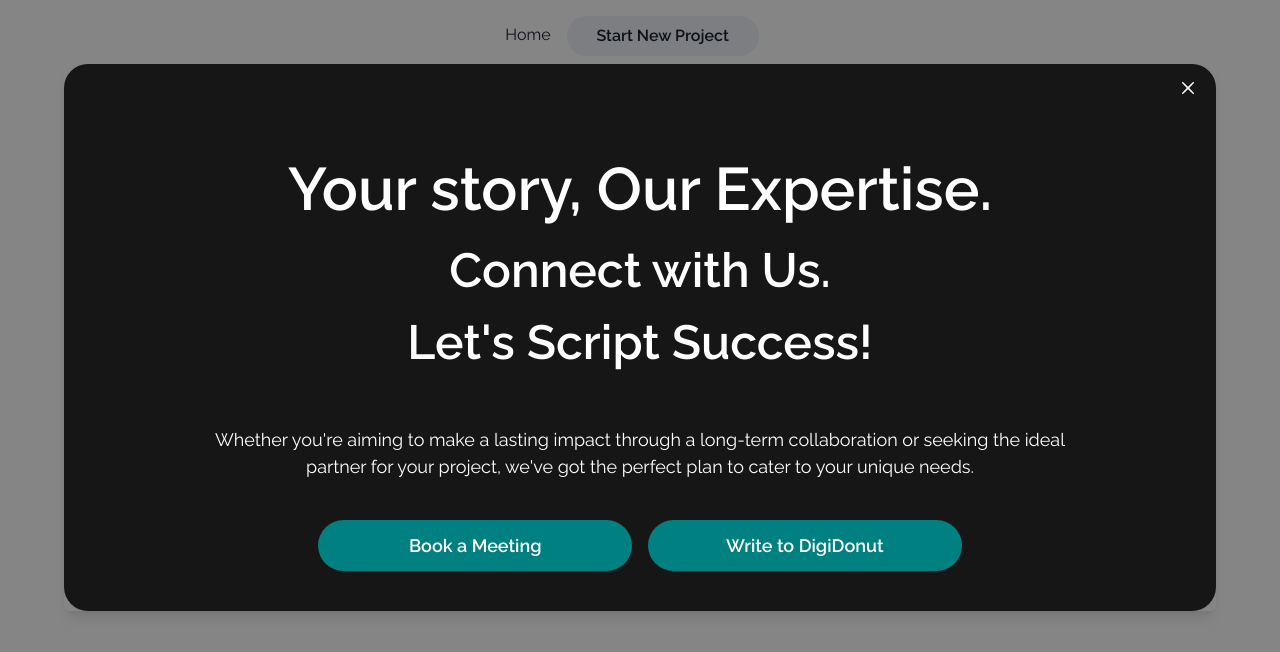
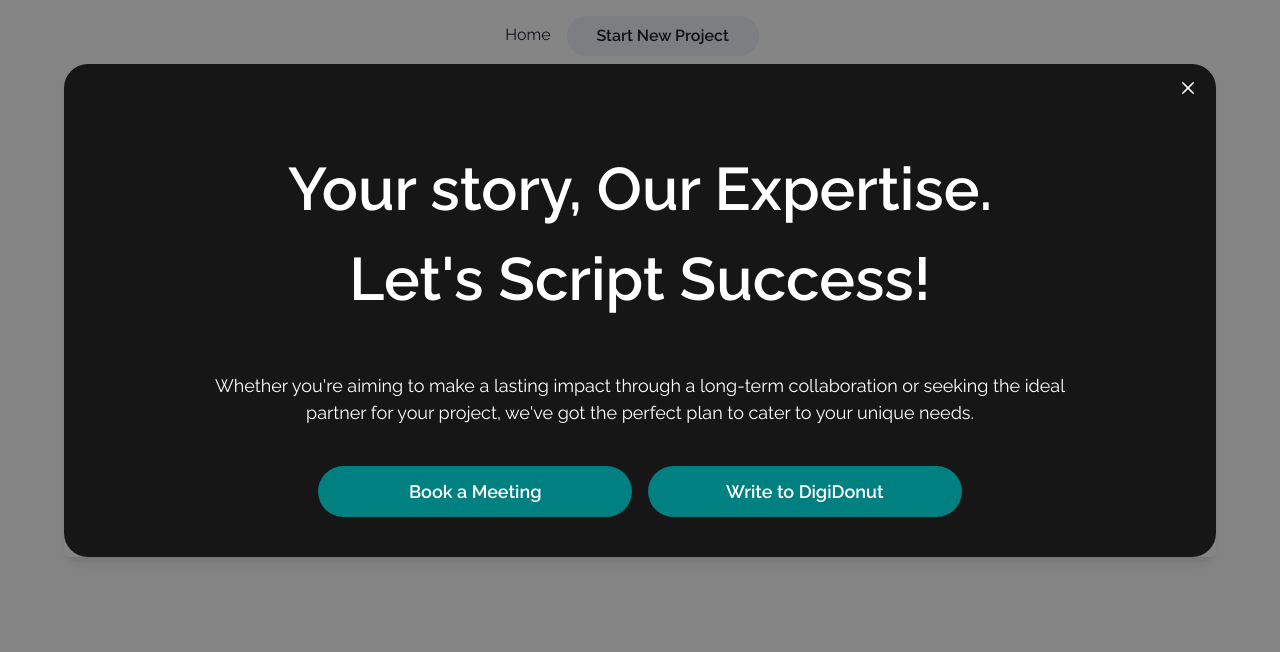
Before and after one commit to optimusinhisprime/digidonut, a React (Create React App) app: page / in a window 1280 px wide. Both pictures are taken after a click on the button "Start New Project". Shown: the top 652 px of the page. Built offline with nearby package versions, Linux system fonts and the light colour scheme; a web font is replaced by a local one.

Commit message:
Change contact us modal head line

```diff
--- a/src/components/Navbar/ContactUsButton.tsx
+++ b/src/components/Navbar/ContactUsModal.tsx
@@ -54,10 +54,7 @@ export default function ContactUsButton() {
                 <Text fontWeight="semibold" fontSize={["3xl", "6xl"]}>
                   Your story, Our Expertise.
                 </Text>
-                <Text fontWeight="semibold" fontSize={["3xl", "5xl"]}>
-                  Connect with Us.
-                </Text>
-                <Text fontWeight="semibold" fontSize={["3xl", "5xl"]}>
+                <Text fontWeight="semibold" fontSize={["3xl", "6xl"]}>
                   Let&apos;s Script Success!
                 </Text>
               </Flex>
--- a/src/components/Navbar/Navbar.tsx
+++ b/src/components/Navbar/Navbar.tsx
@@ -1,12 +1,12 @@
 import React from "react";
 import { Link } from "react-router-dom";
-import ContactUsButton from "./ContactUsButton";
+import ContactUsModal from "./ContactUsModal";
 
 export default function Navbar() {
   return (
     <div>
       <Link to="/">Home</Link>
-      <ContactUsButton />
+      <ContactUsModal />
     </div>
   );
 }
```
